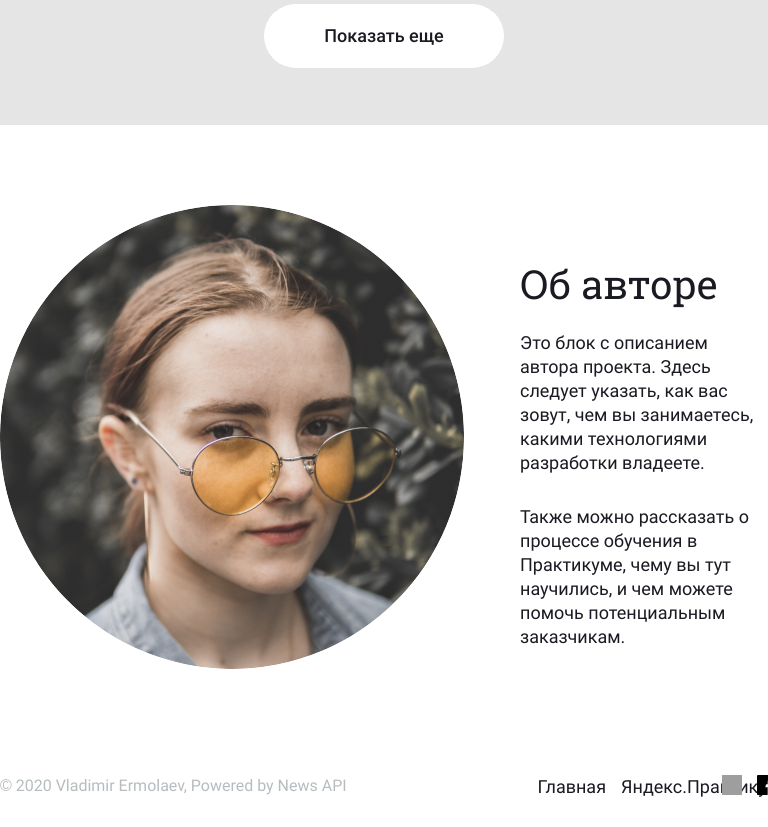
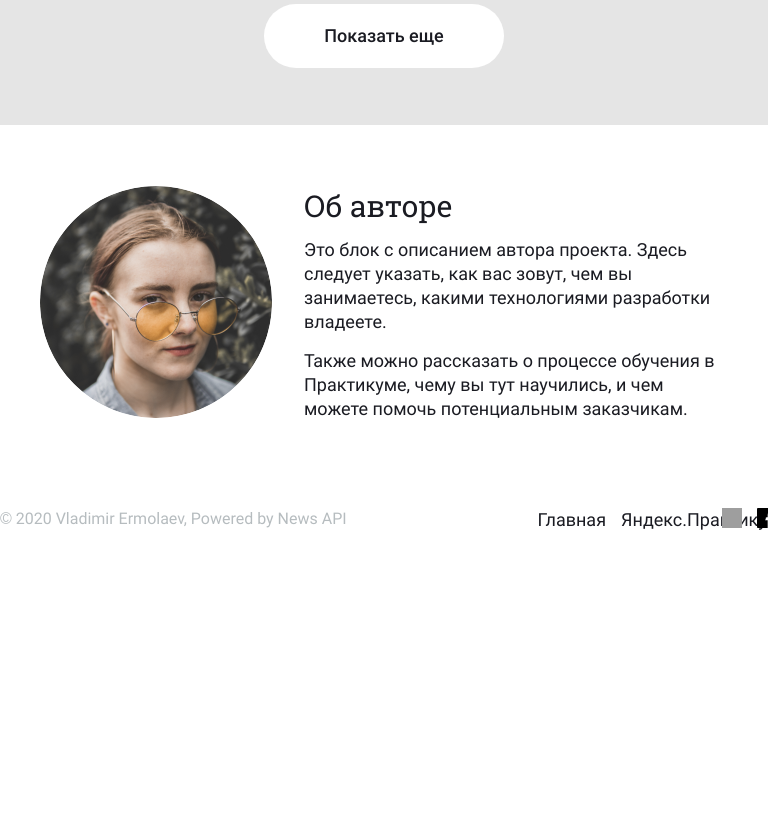
Before and after one commit to Vladimir-art/news-explorer-frontend, a React (Create React App) app: page / in a window 768 px wide. Shown: the part 960-1787 px from the top of the page. After the commit the page ends 1520 px from the top, so only its background shows below. Built offline with nearby package versions, Linux system fonts and the light colour scheme; grey boxes are pictures that could not be loaded.

Commit message:
about 768

```diff
--- a/src/blocks/about/__cover/about__cover.css
+++ b/src/blocks/about/__cover/about__cover.css
@@ -4,3 +4,10 @@
   margin: 0 auto;
   display: flex;
 }
+
+@media screen and (max-width: 1024px) and (min-width: 768px) {
+  .about__cover {
+    max-width: 688px;
+    padding: 61px 0;
+  }
+}
--- a/src/blocks/about/__image/about__image.css
+++ b/src/blocks/about/__image/about__image.css
@@ -5,3 +5,11 @@
   object-fit: contain;
   margin: 0 56px 0 0;
 }
+
+@media screen and (max-width: 1024px) and (min-width: 768px) {
+  .about__image {
+    width: 232px;
+    height: 232px;
+    margin: 0 32px 0 0;
+  }
+}
--- a/src/blocks/about/__info/about__info.css
+++ b/src/blocks/about/__info/about__info.css
@@ -6,3 +6,9 @@
 .about__info :nth-child(3) {
   margin: 0;
 }
+
+@media screen and (max-width: 1024px) and (min-width: 768px) {
+  .about__info {
+    max-width: 424px;
+  }
+}
--- a/src/blocks/about/__knowlege/about__knowledge.css
+++ b/src/blocks/about/__knowlege/about__knowledge.css
@@ -9,3 +9,9 @@
   line-height: 24px;
   color: #1A1B22;
 }
+
+@media screen and (max-width: 1024px) and (min-width: 768px) {
+  .about__knowledge {
+    margin: 0 0 15px 0;
+  }
+}
--- a/src/blocks/about/__title/about__title.css
+++ b/src/blocks/about/__title/about__title.css
@@ -9,3 +9,11 @@
   line-height: 46px;
   color: #1A1B22;
 }
+
+@media screen and (max-width: 1024px) and (min-width: 768px) {
+  .about__title {
+    margin: 0 0 12px 0;
+    font-size: 30px;
+    line-height: 40px;
+  }
+}
```
